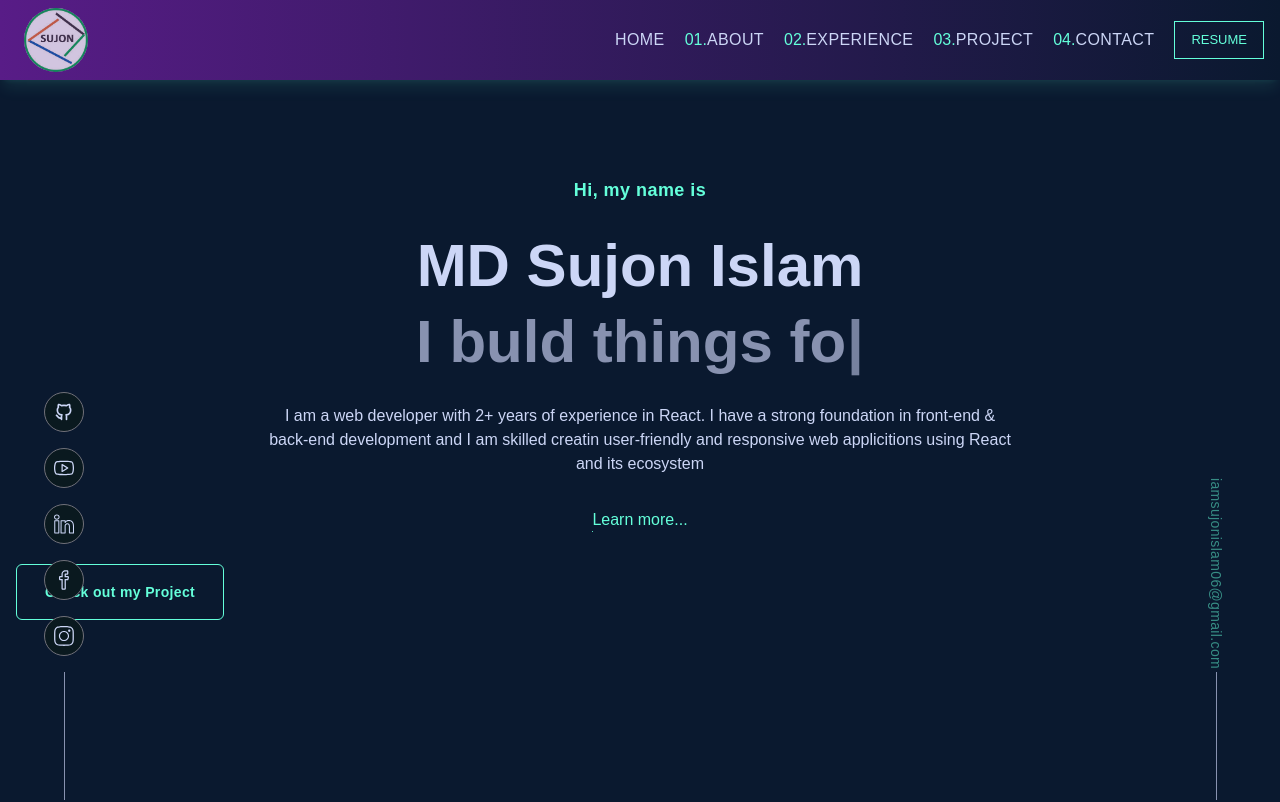
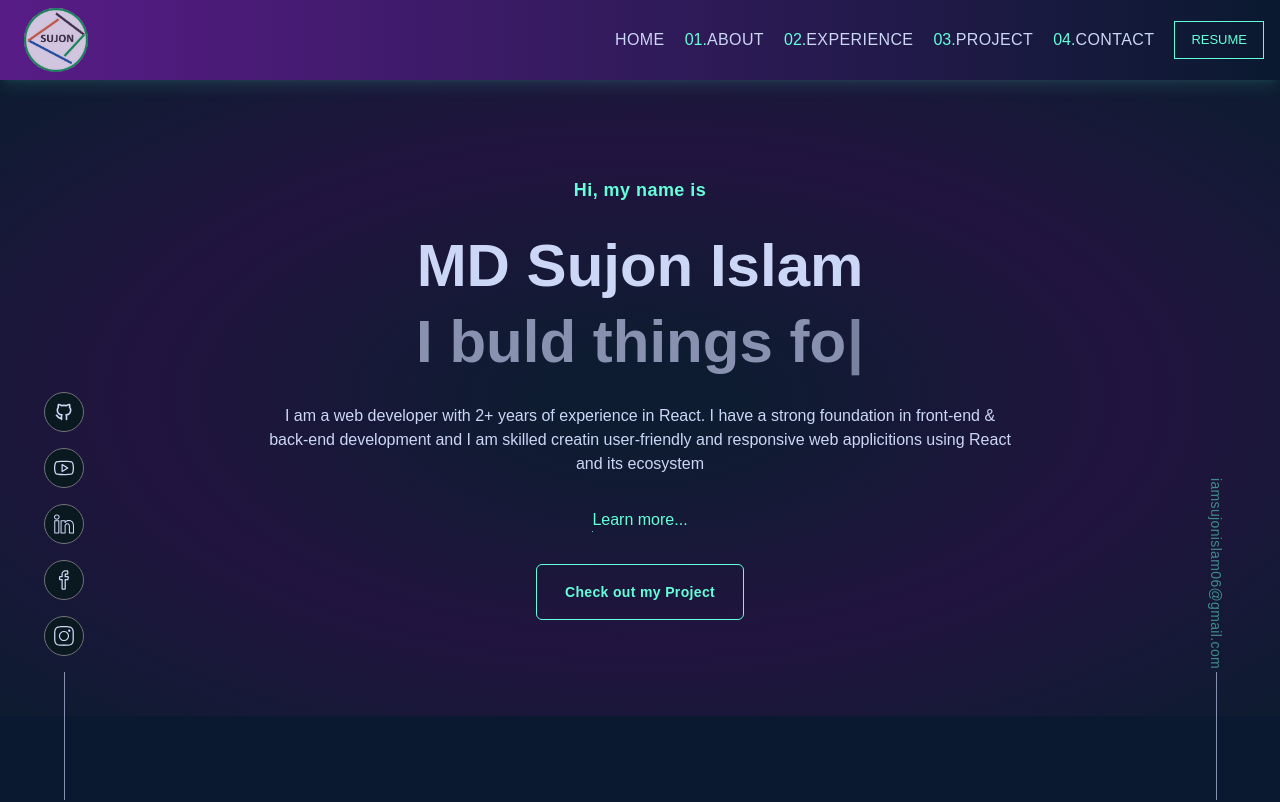
Before and after one commit to i-am-sujon-islam/MD-Sujon-Islam, a React (Vite) app: page / in a window 1280 px wide. Shown: the top 802 px of the page. Built offline with nearby package versions, Linux system fonts and the light colour scheme.

Commit message:
banner color change

```diff
--- a/src/index.css
+++ b/src/index.css
@@ -5,3 +5,8 @@
 .scrollBarHide::-webkit-scrollbar {
   display: none;
 }
+
+.bg-banner {
+  background: radial-gradient(#1d2a352c 10%, rgba(128, 0, 128, 0.2), #1d2a3529);
+  transition: all 1s;
+}
--- a/src/ui/Banner.jsx
+++ b/src/ui/Banner.jsx
@@ -10,7 +10,7 @@ const Banner = () => {
   return (
     <Container
       id="home"
-      className="py-10 md:py-24 flex flex-col gap-4 lg:gap-8 md:px-10 xl:px-4 text-center"
+      className="bg-banner py-10 md:py-24 flex flex-col gap-4 lg:gap-8 md:px-10 xl:px-4 text-center"
     >
       <motion.h3
         initial={{ y: 10, opacity: 0 }}
@@ -53,9 +53,9 @@ const Banner = () => {
         initial={{ y: 10, opacity: 0 }}
         animate={{ y: 0, opacity: 1 }}
         transition={{ duration: 0.5, delay: 0.9 }}
-        className="w-52 h-14 font-semibold text-sm border border-designColor rounded-md text-designColor tracking-wide hover:bg-hoverColor duration-300 flex items-center justify-center
+        className="w-52 h-14 mx-auto font-semibold text-sm border border-designColor rounded-md text-designColor tracking-wide hover:bg-hoverColor duration-300 flex items-center justify-center
        "
-        href="#"
+        href="#project"
       >
         Check out my Project
       </motion.a>
```
